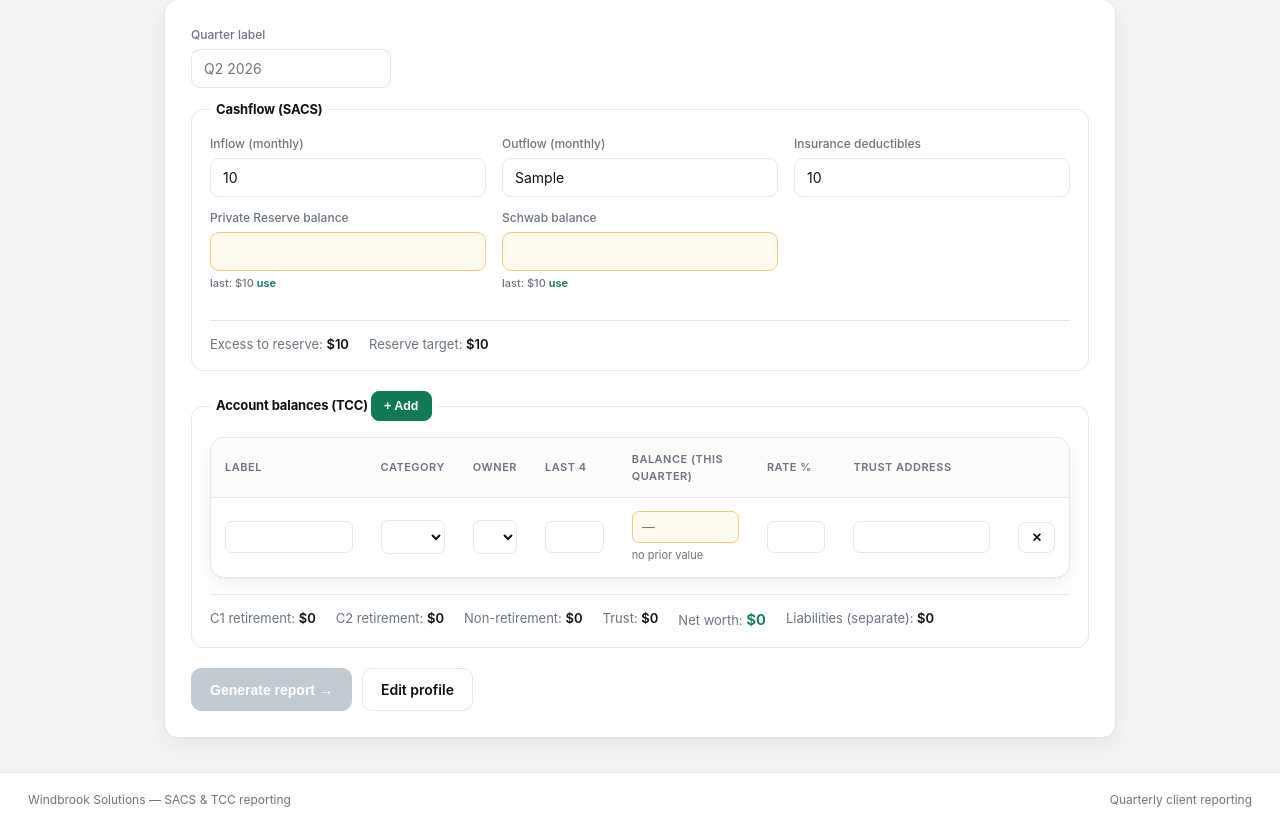
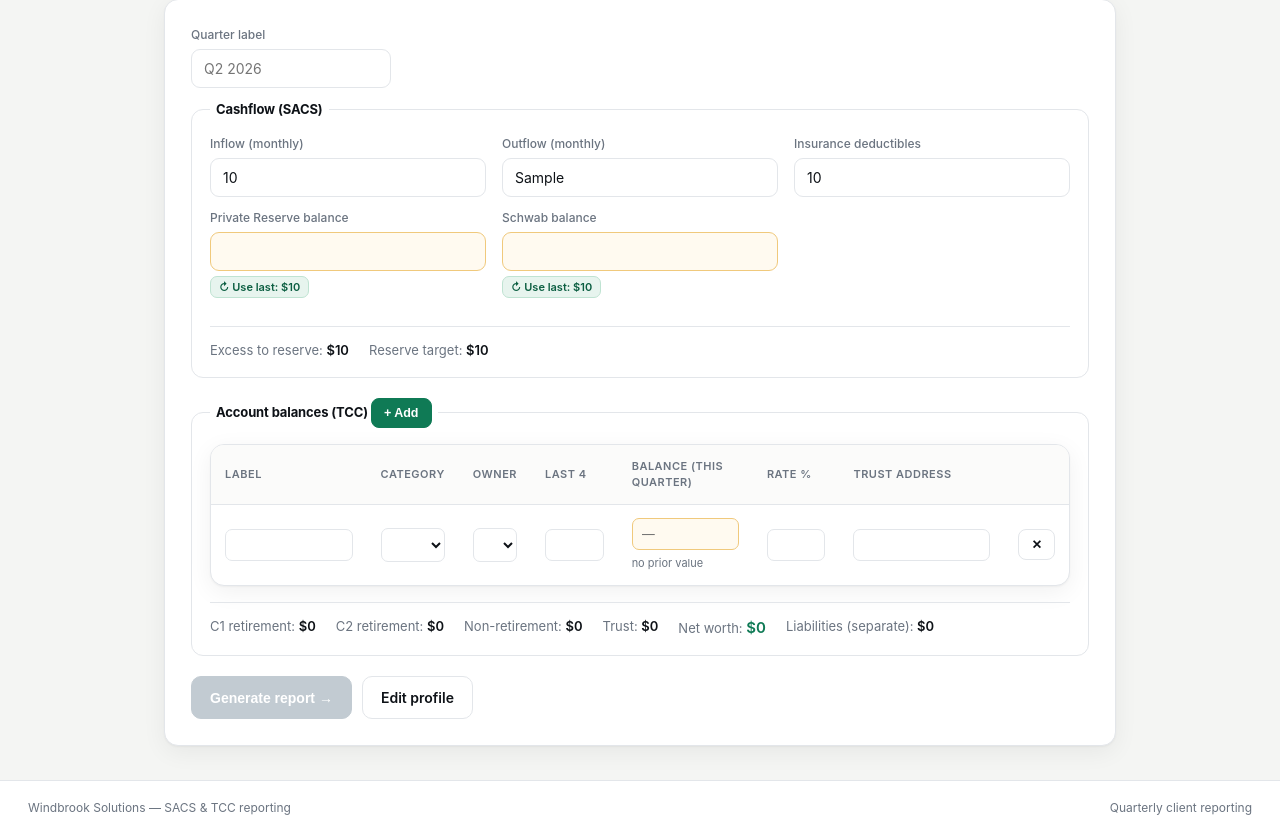
Before and after one commit to mowgly77/aw-client-report-portal, a Flask app: template templates/report_form.html in a window 1280 px wide. Shown: the part 280-1115 px from the top of the page. Before the commit the page ends 1087 px from the top, so only its background shows below. Run offline with Flask 3, Linux system fonts and the light colour scheme; the template is opened without the code that fills it: most values are stand-ins (such as "Sample title", 1, 10 or a date in 2020); lists and menus that the app fills with data are empty.

Commit message:
Make 'use last value' a visible button on the quarterly form

```diff
--- a/static/style.css
+++ b/static/style.css
@@ -100,8 +100,12 @@ ul.kv li.grand{font-weight:700;color:var(--accent);}
 .checklist{border-radius:11px;padding:12px 16px;font-size:13px;margin:16px 0 4px;}
 .checklist.warn{background:var(--warn-bg);border:1px solid var(--warn-bd);color:var(--warn-tx);}
 .checklist.ok{background:var(--ok-bg);border:1px solid var(--ok-bd);color:var(--ok-tx);}
-small.lastval,small.lastbtn{display:block;color:var(--muted);font-size:11px;margin-top:4px;}
-small .use{color:var(--accent);font-weight:600;text-decoration:none;}
+small.lastval,small.lastbtn{display:block;margin-top:5px;}
+.uselast{display:inline-flex;align-items:center;gap:4px;background:var(--accent-tint);
+  color:var(--accent-700);border:1px solid #bfe3d2;border-radius:7px;padding:3px 8px;
+  font-size:11px;font-weight:600;cursor:pointer;font-family:inherit;line-height:1.3;}
+.uselast:hover{background:#d9efe4;}
+.noprior{color:var(--muted);font-size:11px;}
 input.incomplete{border-color:var(--warn-bd);background:#fffaf0;}
 .errors{background:#fdecea;border:1px solid #f1b0a8;color:#9b2c1e;border-radius:11px;
   padding:13px 16px;margin:14px 0;font-size:13.5px;}
--- a/templates/report_form.html
+++ b/templates/report_form.html
@@ -89,24 +89,17 @@
   document.getElementById('add-acct').onclick = () => { tbody.appendChild(row()); wire(); recalc(); };
   (existing.length ? existing : [{}]).forEach(a => tbody.appendChild(row(a)));
 
-  // Render "use last" affordances for every required field that has a data-last value.
+  // Render a visible "Use last" button for every required field that has a prior value.
+  function attachLast(slot, inp){
+    const last = inp.dataset.last;
+    const has = last !== '' && last != null && !isNaN(parseFloat(last));
+    if (!has){ slot.innerHTML = '<span class="noprior">no prior value</span>'; return; }
+    slot.innerHTML = `<button type="button" class="uselast">↻ Use last: ${fmt(parseFloat(last))}</button>`;
+    slot.querySelector('.uselast').onclick = () => { inp.value = last; wire(); recalc(); };
+  }
   function renderLast(){
-    document.querySelectorAll('.lastbtn').forEach(s => {
-      const inp = s.parentElement.querySelector('.bal');
-      const last = inp.dataset.last;
-      s.innerHTML = (last!=='' && last!=null)
-        ? `last: ${fmt(parseFloat(last))} <a href="#" class="use">use</a>` : 'no prior value';
-      const a = s.querySelector('.use');
-      if (a) a.onclick = e => { e.preventDefault(); inp.value = last; wire(); recalc(); };
-    });
-    document.querySelectorAll('.lastval').forEach(s => {
-      const inp = document.querySelector(`[name="${s.dataset.target}"]`);
-      const last = inp.dataset.last;
-      s.innerHTML = (last!=='' && last!=null && parseFloat(last))
-        ? `last: ${fmt(parseFloat(last))} <a href="#" class="use">use</a>` : 'no prior value';
-      const a = s.querySelector('.use');
-      if (a) a.onclick = e => { e.preventDefault(); inp.value = last; wire(); recalc(); };
-    });
+    document.querySelectorAll('.lastbtn').forEach(s => attachLast(s, s.parentElement.querySelector('.bal')));
+    document.querySelectorAll('.lastval').forEach(s => attachLast(s, document.querySelector(`[name="${s.dataset.target}"]`)));
   }
 
   // Checklist gating: list every empty required field; disable Generate until all filled.
```
